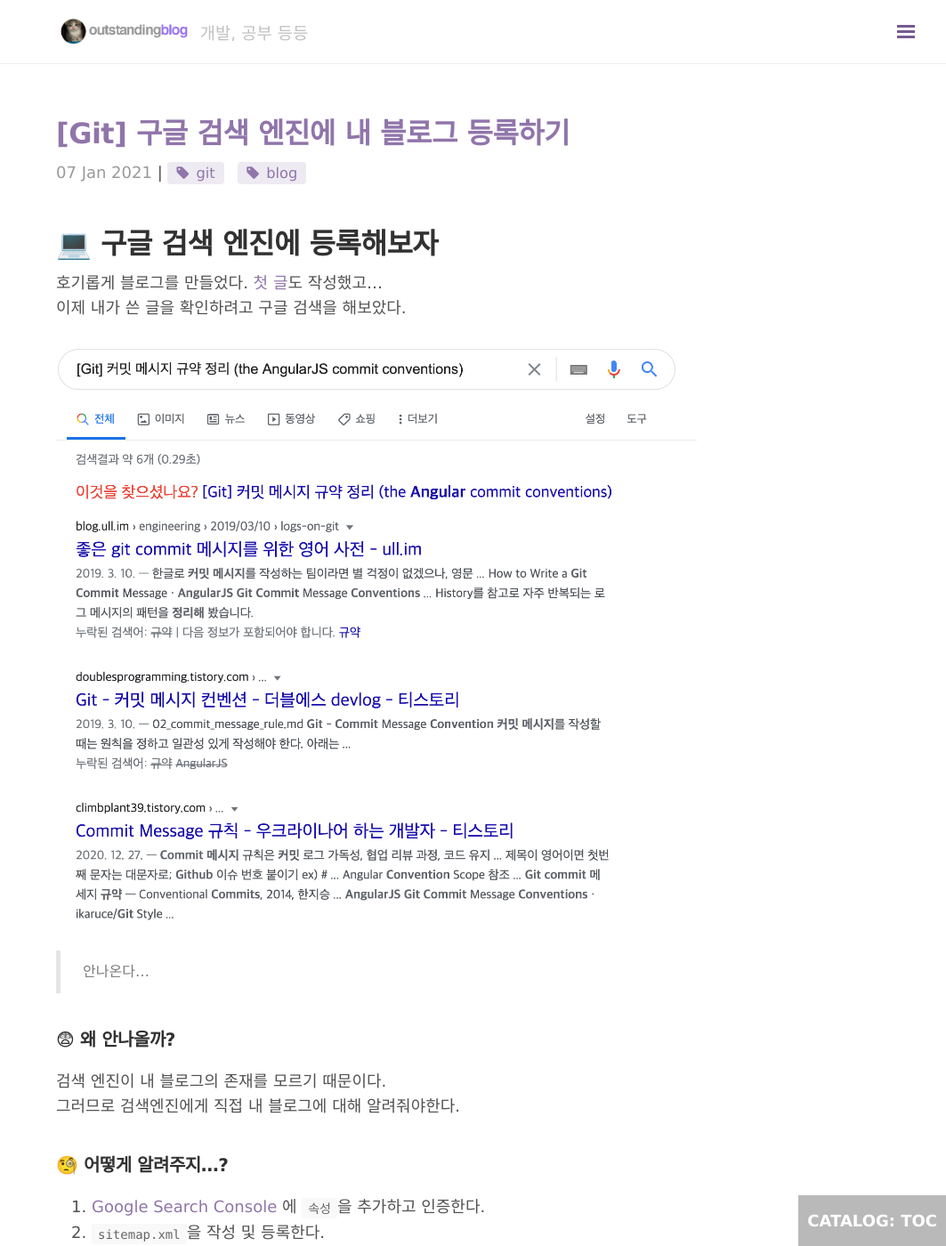
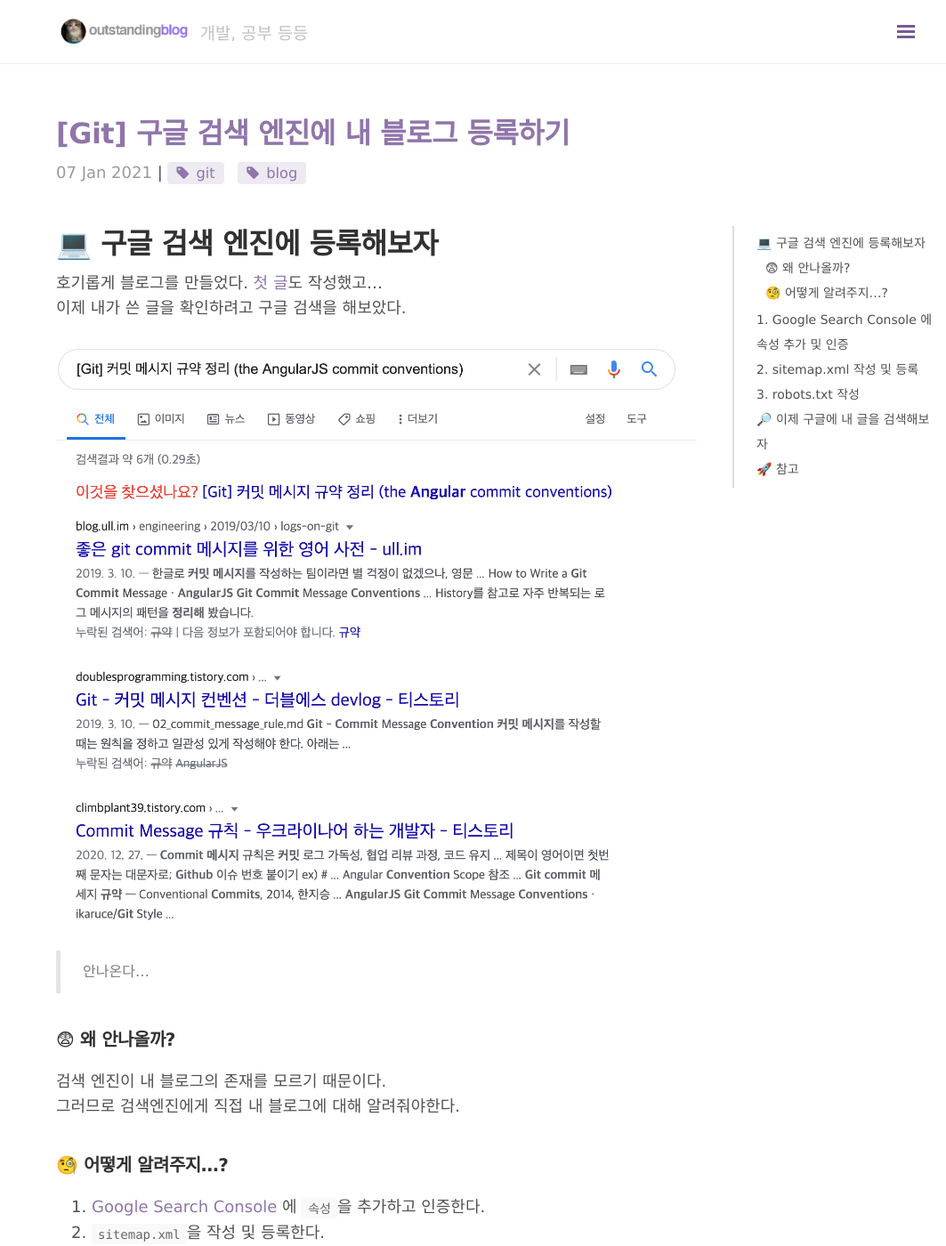
Before and after one commit to outstanding1301/outstanding1301.github.io, a Jekyll site: the page built from _posts/git/2021-01-07-google-search-engine.md, in a window 1280 px wide and 1400 px high. Shown: the whole window at 89% size, without its empty margins (217-1280 px from the left). Built offline with Jekyll 4.4.1, drawn with Linux system fonts in a browser that asks for light colours; nearby versions of some CDN libraries; comment, search, counter and statistics services are not loaded; some of the changed lines change nothing that is shown.

Commit message:
feat(post): 포스트 우측에 목차 네비게이션 추가
포스트 우측에 목차 네비게이션을 추가했음
https://github.com/allejo/jekyll-toc 의 toc.html을 사용함

```diff
--- /dev/null
+++ b/_includes/toc.html
@@ -0,0 +1,182 @@
+{% capture tocWorkspace %}
+    {% comment %}
+        Copyright (c) 2017 Vladimir "allejo" Jimenez
+
+        Permission is hereby granted, free of charge, to any person
+        obtaining a copy of this software and associated documentation
+        files (the "Software"), to deal in the Software without
+        restriction, including without limitation the rights to use,
+        copy, modify, merge, publish, distribute, sublicense, and/or sell
+        copies of the Software, and to permit persons to whom the
+        Software is furnished to do so, subject to the following
+        conditions:
+
+        The above copyright notice and this permission notice shall be
+        included in all copies or substantial portions of the Software.
+
+        THE SOFTWARE IS PROVIDED "AS IS", WITHOUT WARRANTY OF ANY KIND,
+        EXPRESS OR IMPLIED, INCLUDING BUT NOT LIMITED TO THE WARRANTIES
+        OF MERCHANTABILITY, FITNESS FOR A PARTICULAR PURPOSE AND
+        NONINFRINGEMENT. IN NO EVENT SHALL THE AUTHORS OR COPYRIGHT
+        HOLDERS BE LIABLE FOR ANY CLAIM, DAMAGES OR OTHER LIABILITY,
+        WHETHER IN AN ACTION OF CONTRACT, TORT OR OTHERWISE, ARISING
+        FROM, OUT OF OR IN CONNECTION WITH THE SOFTWARE OR THE USE OR
+        OTHER DEALINGS IN THE SOFTWARE.
+    {% endcomment %}
+    {% comment %}
+        Version 1.1.0
+          https://github.com/allejo/jekyll-toc
+
+        "...like all things liquid - where there's a will, and ~36 hours to spare, there's usually a/some way" ~jaybe
+
+        Usage:
+            {% include toc.html html=content sanitize=true class="inline_toc" id="my_toc" h_min=2 h_max=3 %}
+
+        Parameters:
+            * html         (string) - the HTML of compiled markdown generated by kramdown in Jekyll
+
+        Optional Parameters:
+            * sanitize      (bool)   : false  - when set to true, the headers will be stripped of any HTML in the TOC
+            * class         (string) :   ''   - a CSS class assigned to the TOC
+            * id            (string) :   ''   - an ID to assigned to the TOC
+            * h_min         (int)    :   1    - the minimum TOC header level to use; any header lower than this value will be ignored
+            * h_max         (int)    :   6    - the maximum TOC header level to use; any header greater than this value will be ignored
+            * ordered       (bool)   : false  - when set to true, an ordered list will be outputted instead of an unordered list
+            * item_class    (string) :   ''   - add custom class(es) for each list item; has support for '%level%' placeholder, which is the current heading level
+            * submenu_class (string) :   ''   - add custom class(es) for each child group of headings; has support for '%level%' placeholder which is the current "submenu" heading level
+            * base_url      (string) :   ''   - add a base url to the TOC links for when your TOC is on another page than the actual content
+            * anchor_class  (string) :   ''   - add custom class(es) for each anchor element
+            * skip_no_ids   (bool)   : false  - skip headers that do not have an `id` attribute
+
+        Output:
+            An ordered or unordered list representing the table of contents of a markdown block. This snippet will only
+            generate the table of contents and will NOT output the markdown given to it
+    {% endcomment %}
+
+    {% capture newline %}
+    {% endcapture %}
+    {% assign newline = newline | rstrip %} <!-- Remove the extra spacing but preserve the newline -->
+
+    {% capture deprecation_warnings %}{% endcapture %}
+
+    {% if include.baseurl %}
+        {% capture deprecation_warnings %}{{ deprecation_warnings }}<!-- jekyll-toc :: "baseurl" has been deprecated, use "base_url" instead -->{{ newline }}{% endcapture %}
+    {% endif %}
+
+    {% if include.skipNoIDs %}
+        {% capture deprecation_warnings %}{{ deprecation_warnings }}<!-- jekyll-toc :: "skipNoIDs" has been deprecated, use "skip_no_ids" instead -->{{ newline }}{% endcapture %}
+    {% endif %}
+
+    {% capture jekyll_toc %}{% endcapture %}
+    {% assign orderedList = include.ordered | default: false %}
+    {% assign baseURL = include.base_url | default: include.baseurl | default: '' %}
+    {% assign skipNoIDs = include.skip_no_ids | default: include.skipNoIDs | default: false %}
+    {% assign minHeader = include.h_min | default: 1 %}
+    {% assign maxHeader = include.h_max | default: 6 %}
+    {% assign nodes = include.html | strip | split: '<h' %}
+
+    {% assign firstHeader = true %}
+    {% assign currLevel = 0 %}
+    {% assign lastLevel = 0 %}
+
+    {% capture listModifier %}{% if orderedList %}ol{% else %}ul{% endif %}{% endcapture %}
+
+    {% for node in nodes %}
+        {% if node == "" %}
+            {% continue %}
+        {% endif %}
+
+        {% assign currLevel = node | replace: '"', '' | slice: 0, 1 | times: 1 %}
+
+        {% if currLevel < minHeader or currLevel > maxHeader %}
+            {% continue %}
+        {% endif %}
+
+        {% assign _workspace = node | split: '</h' %}
+
+        {% assign _idWorkspace = _workspace[0] | split: 'id="' %}
+        {% assign _idWorkspace = _idWorkspace[1] | split: '"' %}
+        {% assign htmlID = _idWorkspace[0] %}
+
+        {% assign _classWorkspace = _workspace[0] | split: 'class="' %}
+        {% assign _classWorkspace = _classWorkspace[1] | split: '"' %}
+        {% assign htmlClass = _classWorkspace[0] %}
+
+        {% if htmlClass contains "no_toc" %}
+            {% continue %}
+        {% endif %}
+
+        {% if firstHeader %}
+            {% assign minHeader = currLevel %}
+        {% endif %}
+
+        {% capture _hAttrToStrip %}{{ _workspace[0] | split: '>' | first }}>{% endcapture %}
+        {% assign header = _workspace[0] | replace: _hAttrToStrip, '' %}
+
+        {% if include.item_class and include.item_class != blank %}
+            {% capture listItemClass %} class="{{ include.item_class | replace: '%level%', currLevel | split: '.' | join: ' ' }}"{% endcapture %}
+        {% endif %}
+
+        {% if include.submenu_class and include.submenu_class != blank %}
+            {% assign subMenuLevel = currLevel | minus: 1 %}
+            {% capture subMenuClass %} class="{{ include.submenu_class | replace: '%level%', subMenuLevel | split: '.' | join: ' ' }}"{% endcapture %}
+        {% endif %}
+
+        {% capture anchorBody %}{% if include.sanitize %}{{ header | strip_html }}{% else %}{{ header }}{% endif %}{% endcapture %}
+
+        {% if htmlID %}
+            {% capture anchorAttributes %} href="{% if baseURL %}{{ baseURL }}{% endif %}#{{ htmlID }}"{% endcapture %}
+
+            {% if include.anchor_class %}
+                {% capture anchorAttributes %}{{ anchorAttributes }} class="{{ include.anchor_class | split: '.' | join: ' ' }}"{% endcapture %}
+            {% endif %}
+
+            {% capture listItem %}<a{{ anchorAttributes }}>{{ anchorBody }}</a>{% endcapture %}
+        {% elsif skipNoIDs == true %}
+            {% continue %}
+        {% else %}
+            {% capture listItem %}{{ anchorBody }}{% endcapture %}
+        {% endif %}
+
+        {% if currLevel > lastLevel %}
+            {% capture jekyll_toc %}{{ jekyll_toc }}<{{ listModifier }}{{ subMenuClass }}>{% endcapture %}
+        {% elsif currLevel < lastLevel %}
+            {% assign repeatCount = lastLevel | minus: currLevel %}
+
+            {% for i in (1..repeatCount) %}
+                {% capture jekyll_toc %}{{ jekyll_toc }}</li></{{ listModifier }}>{% endcapture %}
+            {% endfor %}
+
+            {% capture jekyll_toc %}{{ jekyll_toc }}</li>{% endcapture %}
+        {% else %}
+            {% capture jekyll_toc %}{{ jekyll_toc }}</li>{% endcapture %}
+        {% endif %}
+
+        {% capture jekyll_toc %}{{ jekyll_toc }}<li{{ listItemClass }}>{{ listItem }}{% endcapture %}
+
+        {% assign lastLevel = currLevel %}
+        {% assign firstHeader = false %}
+    {% endfor %}
+
+    {% assign repeatCount = minHeader | minus: 1 %}
+    {% assign repeatCount = lastLevel | minus: repeatCount %}
+    {% for i in (1..repeatCount) %}
+        {% capture jekyll_toc %}{{ jekyll_toc }}</li></{{ listModifier }}>{% endcapture %}
+    {% endfor %}
+
+    {% if jekyll_toc != '' %}
+        {% assign rootAttributes = '' %}
+        {% if include.class and include.class != blank %}
+            {% capture rootAttributes %} class="{{ include.class | split: '.' | join: ' ' }}"{% endcapture %}
+        {% endif %}
+
+        {% if include.id and include.id != blank %}
+            {% capture rootAttributes %}{{ rootAttributes }} id="{{ include.id }}"{% endcapture %}
+        {% endif %}
+
+        {% if rootAttributes %}
+            {% assign nodes = jekyll_toc | split: '>' %}
+            {% capture jekyll_toc %}<{{ listModifier }}{{ rootAttributes }}>{{ nodes | shift | join: '>' }}>{% endcapture %}
+        {% endif %}
+    {% endif %}
+{% endcapture %}{% assign tocWorkspace = '' %}{{ deprecation_warnings }}{{ jekyll_toc }}
--- a/_layouts/post.html
+++ b/_layouts/post.html
@@ -2,9 +2,6 @@
 layout: default
 ---
 <div class="post">
-  <div class="toc">
-    TOC
-  </div>
   <h1 class="post-title">{{ page.title }}</h1>
   <span class="post-date">{{ page.date | date_to_string }}</span>
   {% if page.tags %} |
@@ -12,7 +9,10 @@
     <a href="{{ site.baseurl }}{{ site.tag_page }}#{{ tag | slugify }}" class="post-tag">{{ tag }}</a>
   {% endfor %}
   {% endif %}
-  <article>
+  <article class="post-article">
+    <div class="toc">
+      {% include toc.html html=content %}
+    </div>
     {{ content }}
   </article>
 </div>
@@ -53,16 +53,83 @@
 </div>
 {% endif %}
 <script>
+  function getTOCNodes(master) {
+    var nodes = Array.prototype.slice.call(master.getElementsByTagName("*"), 0);
+    var tocNodes = nodes.filter(function(elem) {
+        return elem.tagName == "A";
+    });
+    return tocNodes;
+  }
+  function getHeaderNodes(master) {
+    var nodes = Array.prototype.slice.call(master.getElementsByTagName("*"), 0);
+    var tocNodes = nodes.filter(function(elem) {
+        return elem.tagName.startsWith("H");
+    });
+    return tocNodes;
+  }
+
+  var title = document.getElementsByClassName("post-title")[0];
+  var titleY = window.pageYOffset + title.getBoundingClientRect().top;
+
+  var article = document.getElementsByClassName("post-article")[0];
+  var articleY = window.pageYOffset + article.getBoundingClientRect().top;
+
+  var masthead = document.getElementsByClassName("masthead")[0];
+
+  var toc = document.getElementsByClassName("toc")[0];
+
+  var headerNodes = getHeaderNodes(article);
+  var tocNodes = getTOCNodes(toc);
+
+  var before = undefined;
+
   document.addEventListener('scroll', function(e) {
-    var article = document.getElementsByClassName("post-title")[0];
-    var articleY = window.pageYOffset + article.getBoundingClientRect().top;
-    if (window.scrollY >= articleY) {
-      var masthead = document.getElementsByClassName("masthead")[0];
+    if (window.scrollY >= titleY) {
       masthead.classList.add("masthead-hide");
     }
     else {
-      var masthead = document.getElementsByClassName("masthead")[0];
       masthead.classList.remove("masthead-hide");
     }
+
+    if (window.scrollY >= articleY-60) {
+      toc.style.cssText = "position: fixed; top: 60px;";
+    }
+    else {
+      toc.style.cssText = "";
+    }
+
+    var current = headerNodes.filter(function(header) {
+      var headerY = window.pageYOffset + header.getBoundingClientRect().top;
+      return window.scrollY >= headerY - 60;
+    });
+
+    if (current.length > 0) {
+      current = current[current.length-1];
+
+      var currentA = tocNodes.filter(function(tocNode) {
+        return tocNode.innerHTML == current.innerHTML;
+      })
+
+      currentA = currentA[0];
+      if (currentA) {
+        if (before == undefined) before = currentA;
+
+        if (before != currentA) {
+          before.classList.remove("toc-active");
+          before = currentA;
+        }
+
+        currentA.classList.add("toc-active");
+      }
+      else {
+        if (before)
+          before.classList.remove("toc-active");
+      }
+    }
+    else {
+      if (before)
+          before.classList.remove("toc-active");
+    }
+
   }, false);
 </script>
--- a/_posts/git/2021-01-07-google-search-engine.md
+++ b/_posts/git/2021-01-07-google-search-engine.md
@@ -68,7 +68,7 @@
 
 [https://블로그주소/sitemap.xml](https://outstanding1301.github.io/sitemap.xml) 에 접속해 `sitemap.xml`이 정상적으로 등록되었는지 확인한다.
 
-### 이제 Google Search Console에 사이트맵을 제출하면 된다.
+> 이제 Google Search Console에 사이트맵을 제출하면 된다.
 
 ![사이트맵](https://github.com/outstanding1301/outstanding1301.github.io/blob/master/imgs/git/2021-01-07-google-search-engine/sitemap-1.png?raw=true)
 
--- a/_scss/component/_post.scss
+++ b/_scss/component/_post.scss
@@ -1,31 +1,58 @@
+
 .toc {
-  color: $white;
-  font-weight: bold;
-  background-color: rgba(168, 168, 168,0.8);
-  //border: 1px solid #a2a9b1;
-  padding: 15px 10px;
-  position: fixed;
-  bottom: 0px;
+  position: absolute;
   right: 0px;
+  width: 240px;
+  color: $default;
+  overflow-y: auto;
+  overflow-x: hidden;
+  padding-left: 0.75rem;
+  padding-right: 0.75rem;
+  padding-top: 0.25rem;
+  padding-bottom: 0.25rem;
+  margin-right: 0px;
+  font-size: 0.7rem;
+  border-left: 2px solid #e0d9e7;
 
-  @media (max-width: 56em){
   display: none;
-}
+  @media (min-width: 75em){
+    width: 240px;
+    display: block;
+  }
+  @media (min-width: 85em){
+    width: 300px;
+    display: block;
+  }
+  @media (min-width: 95em){
+    width: 360px;
+    display: block;
+  }
+
+  a.toc-active {
+    font-weight: bold;
+    transition: all 0.125s ease-in 0s;
+    // transform: scale(1.05);
+    font-size: 0.75rem;
+    color: #9075aa;
+  }
+
+  ul {
+    list-style-type: none;
+    margin-bottom: 0.1rem;
+    padding-left: 0rem;
+    li {
+      padding-left: .5rem;
+    }
+  }
 
   a {
-      color: $white;
+      color: $default;
       text-decoration: none;
   }
 
   a:hover {
-     color:$red;
+     color:$theme-color;
   }
-
-  &:before {
-      content: "CATALOG:";
-      font-weight: bold;
-  }
-
 }
 
 .post {
```
